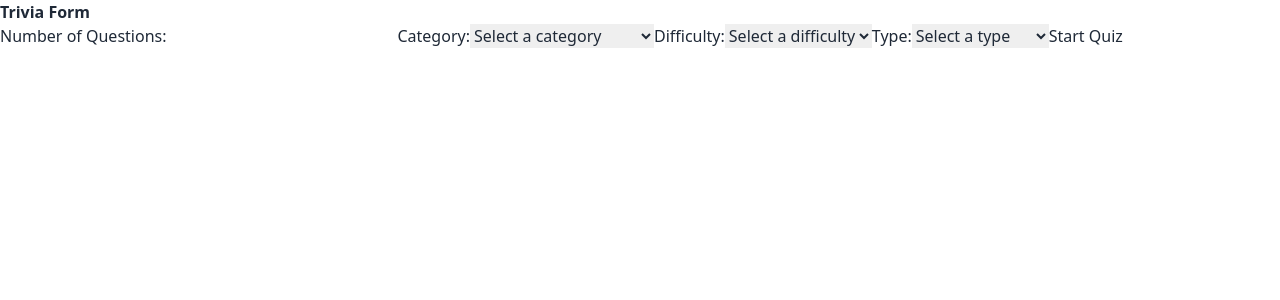
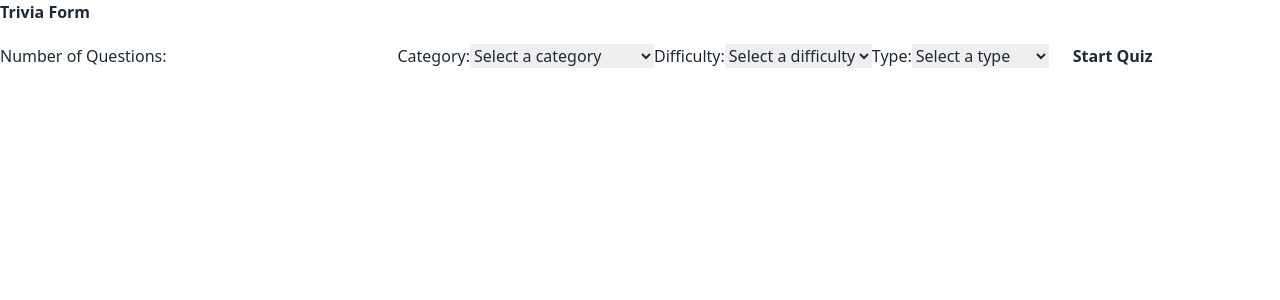
Before and after one commit to dcamrondunlap/trivia-project, a React (Vite) app in the folder trivia-game/: page / in a window 1280 px wide. Shown: the top 300 px of the page. Built offline with nearby package versions, Linux system fonts and the light colour scheme.

Commit message:
added json file for vercel for the backend

```diff
--- a/trivia-game/src/components/triviaForm.jsx
+++ b/trivia-game/src/components/triviaForm.jsx
@@ -69,7 +69,8 @@ function TriviaForm() {
             <option value="boolean">True/False</option>
           </select>
         </label>
-        <button type="submit">Start Quiz</button>
+        <button type="submit"
+        className='ml-6 mt-5 font-bold'>Start Quiz</button>
       </form>
       {/* Render Questions component if quizData is available */}
       {quizData && <Questions quizData={quizData} />}
```
Also changed, not shown: trivia-game/vercel.json (added).
